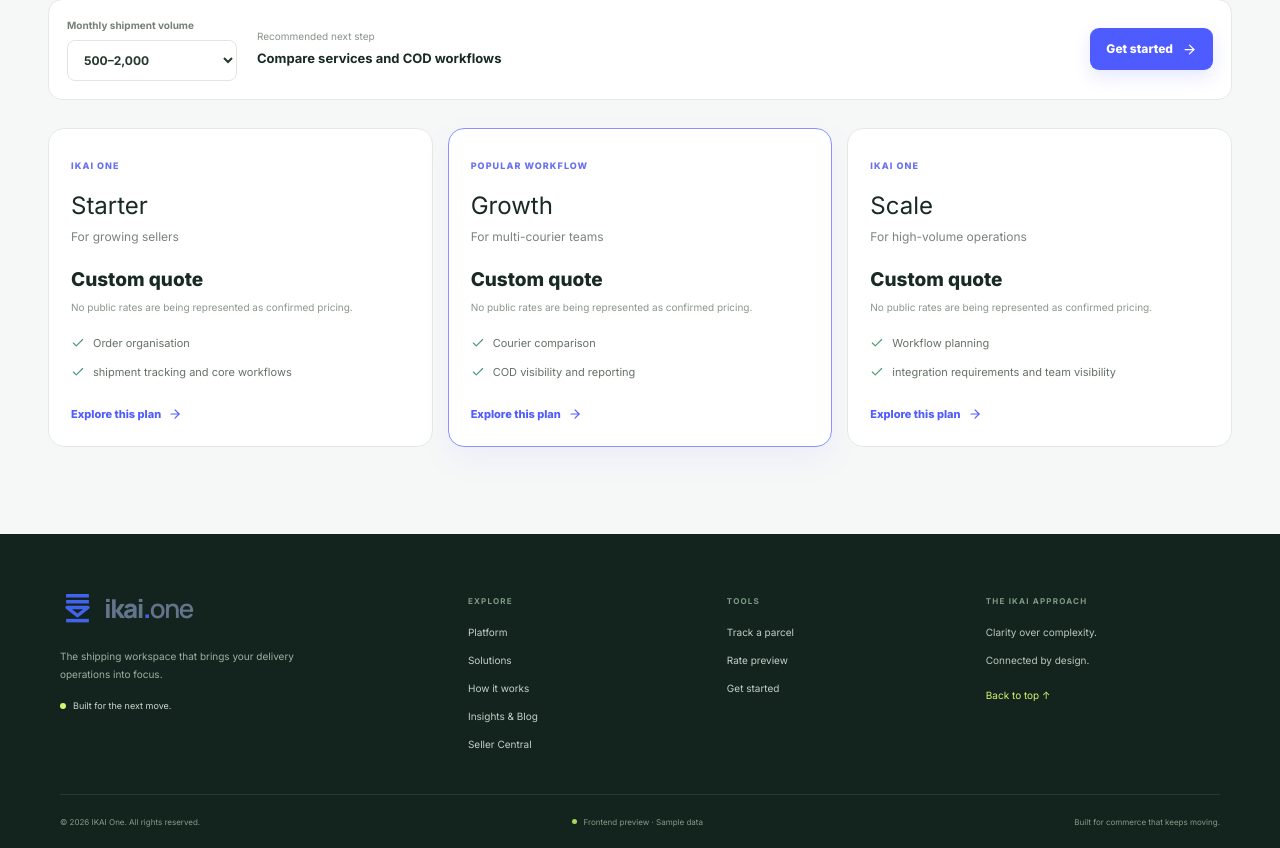
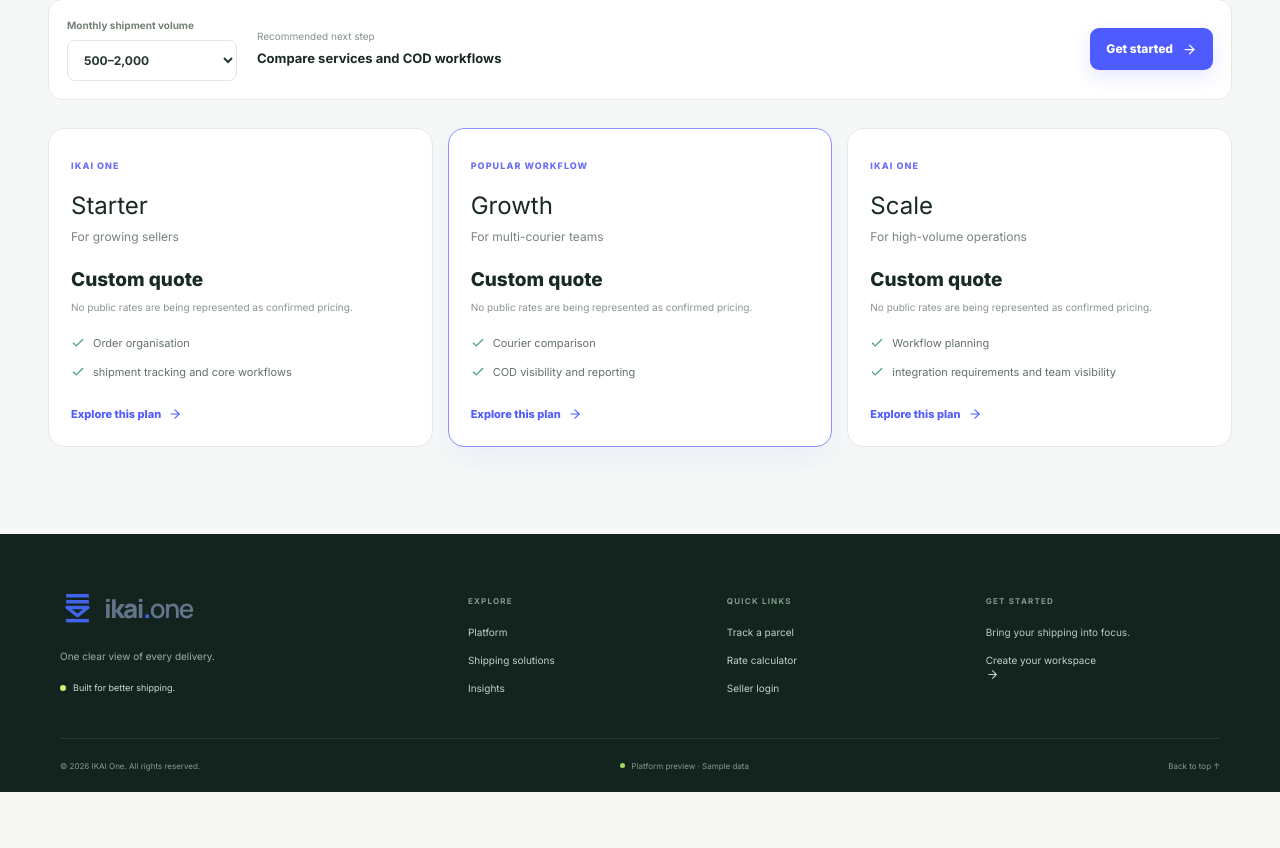
Before and after one commit to AbdullahSartaj123/Ikai-One, a React (Vite) app: page /pricing in a window 1280 px wide. Shown: the part 456-1304 px from the top of the page. After the commit the page ends 1248 px from the top, so only its background shows below. Built offline with nearby package versions, Linux system fonts and the light colour scheme.

Commit message:
Simplify and tighten the public website footer

```diff
--- a/src/App.jsx
+++ b/src/App.jsx
@@ -311,12 +311,15 @@ function EarlyAccess({ notify }) {
 }
 
 export function Footer() {
-  return <footer className="site-footer"><div className="container"><div className="footer-main">
-    <div className="footer-brand-column"><Brand light/><p>The shipping workspace that brings your delivery operations into focus.</p><span className="footer-made"><i/> Built for the next move.</span></div>
-    <div className="footer-col"><b>EXPLORE</b><a href="/explore/all-features">Platform</a><a href="/explore/domestic-shipping">Solutions</a><a href="/explore/cargo-shipping">How it works</a><a href="/blog">Insights & Blog</a><a href="/login">Seller Central</a></div>
-    <div className="footer-col"><b>TOOLS</b><a href="/track-order">Track a parcel</a><a href="/explore/shipping-rate-calculator">Rate preview</a><a href="/signup">Get started</a></div>
-    <div className="footer-col footer-col-contact"><b>THE IKAI APPROACH</b><span>Clarity over complexity.</span><span>Connected by design.</span><a href="#top" className="back-top">Back to top ↑</a></div>
-  </div><div className="footer-bottom"><span>© {new Date().getFullYear()} IKAI One. All rights reserved.</span><span className="footer-status"><i/> Frontend preview · Sample data</span><span>Built for commerce that keeps moving.</span></div></div></footer>
+  return <footer className="site-footer"><div className="container">
+    <div className="footer-main">
+      <div className="footer-brand-column"><Brand light/><p>One clear view of every delivery.</p><span className="footer-made"><i/> Built for better shipping.</span></div>
+      <nav className="footer-col" aria-label="Explore IKAI One"><b>EXPLORE</b><a href="/explore/all-features">Platform</a><a href="/explore/domestic-shipping">Shipping solutions</a><a href="/blog">Insights</a></nav>
+      <nav className="footer-col" aria-label="Shipping tools"><b>QUICK LINKS</b><a href="/track-order">Track a parcel</a><a href="/explore/shipping-rate-calculator">Rate calculator</a><a href="/login">Seller login</a></nav>
+      <div className="footer-col footer-col-contact"><b>GET STARTED</b><span>Bring your shipping into focus.</span><a href="/signup" className="footer-start-link">Create your workspace <ArrowRight size={13}/></a></div>
+    </div>
+    <div className="footer-bottom"><span>© {new Date().getFullYear()} IKAI One. All rights reserved.</span><span className="footer-status"><i/> Platform preview · Sample data</span><a href="#top" className="footer-back-top">Back to top ↑</a></div>
+  </div></footer>
 }
 
 function Toast({message,onClose}) {
```
